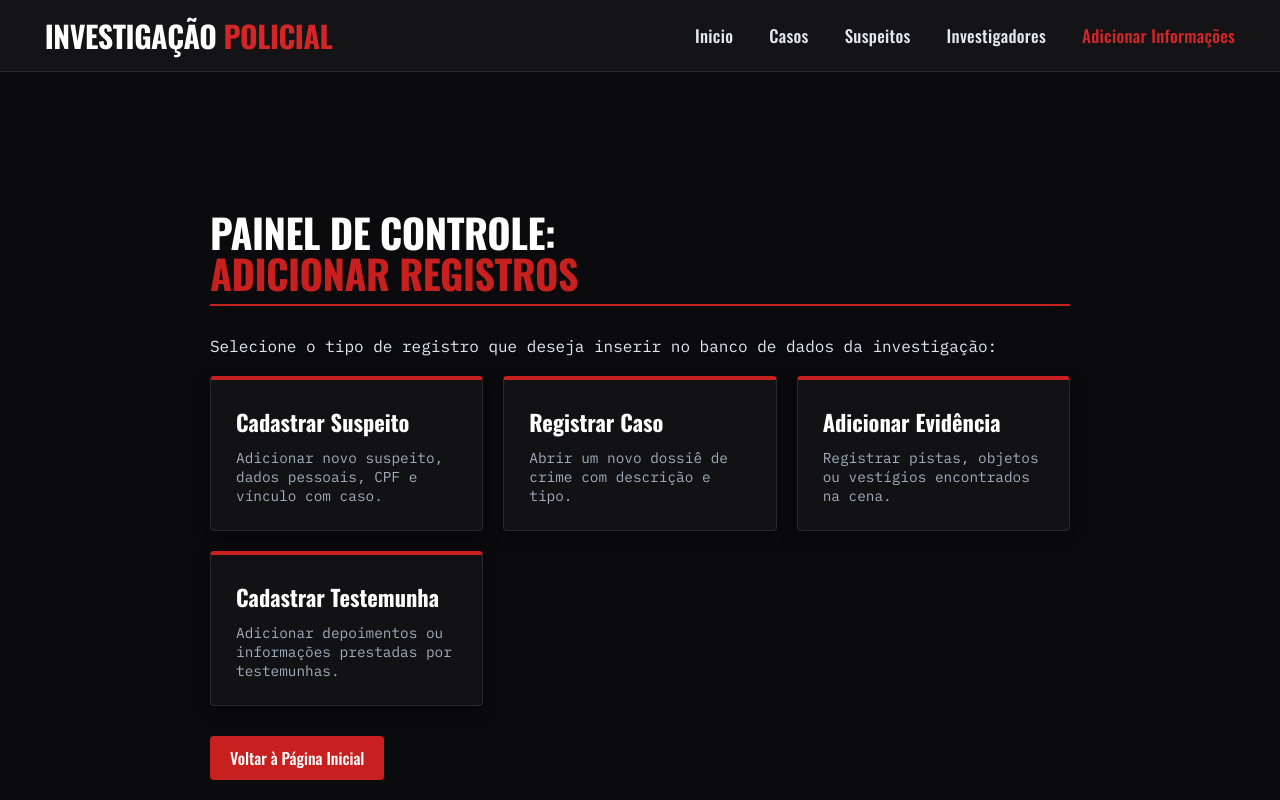
After one commit to nicskxx/investigacao-policial-, a Flask app: page /adicionar-informacoes in a window 1280 px wide. The commit adds this page. Run offline with Flask 3, Linux system fonts and the light colour scheme; some libraries are stand-ins or nearby versions.

Commit message:
criando novas rotas

```diff
--- a/app.py
+++ b/app.py
@@ -129,7 +129,9 @@ def mostrar_investigadores():
     return render_template('mostrar_investigadores.html', investigadores=lista_investigadores)
 
 
-
+@app.route('/adicionar-informacoes')
+def pagina_adicionar_informacoes():
+    return render_template('adicionar_informacoes.html')
 
 
 
--- /dev/null
+++ b/templates/adicionar_informacoes.html
@@ -0,0 +1,125 @@
+<!DOCTYPE html>
+<html lang="pt-BR">
+<head>
+<meta charset="utf-8">
+<meta name="viewport" content="width=device-width, initial-scale=1, viewport-fit=cover">
+<title>Investigação Policial – Adicionar Informações</title>
+<link rel="preconnect" href="https://fonts.googleapis.com">
+<link href="https://fonts.googleapis.com/css2?family=Oswald:wght@500;700&family=Caveat:wght@500;700&family=IBM+Plex+Mono:wght@400;600&display=swap" rel="stylesheet">
+<link rel="stylesheet" href="{{ url_for('static', filename='style.css') }}">
+<style>
+  body {
+    background-color: #0b0b0d;
+    color: #e2e8f0;
+    font-family: 'IBM Plex Mono', monospace;
+    margin: 0;
+    padding: 0;
+  }
+  .container {
+    max-width: 900px;
+    margin: 120px auto 40px auto;
+    padding: 20px;
+  }
+  h1 {
+    font-family: 'Oswald', sans-serif;
+    color: #fff;
+    font-size: 2.5rem;
+    border-bottom: 2px solid #c8201f;
+    padding-bottom: 10px;
+    margin-bottom: 30px;
+  }
+  h1 span.red {
+    color: #c8201f;
+  }
+  .grid-options {
+    display: grid;
+    grid-template-columns: repeat(auto-fit, minmax(250px, 1fr));
+    gap: 20px;
+    margin-top: 20px;
+  }
+  .option-card {
+    background: rgba(255, 255, 255, 0.03);
+    border: 1px solid rgba(255, 255, 255, 0.1);
+    border-top: 4px solid #c8201f;
+    padding: 25px;
+    border-radius: 4px;
+    text-decoration: none;
+    color: inherit;
+    transition: transform 0.2s, background 0.2s;
+    box-shadow: 0 4px 15px rgba(0,0,0,0.5);
+  }
+  .option-card:hover {
+    transform: translateY(-5px);
+    background: rgba(200, 32, 31, 0.08);
+  }
+  .option-card h3 {
+    margin: 0 0 10px 0;
+    font-family: 'Oswald', sans-serif;
+    font-size: 1.4rem;
+    color: #fff;
+  }
+  .option-card p {
+    margin: 0;
+    color: #a0aec0;
+    font-size: 0.9rem;
+  }
+  .back-btn {
+    display: inline-block;
+    margin-top: 30px;
+    padding: 10px 20px;
+    background-color: #c8201f;
+    color: #fff;
+    text-decoration: none;
+    font-family: 'Oswald', sans-serif;
+    border-radius: 4px;
+    transition: background 0.3s;
+  }
+  .back-btn:hover {
+    background-color: #a01918;
+  }
+</style>
+</head>
+<body>
+
+<header class="nav">
+  <a class="logo" href="/">Investigação<span> Policial</span></a>
+  <nav class="menu" aria-label="Principal">
+    <a href="/">Inicio</a>
+    <a href="/casos">Casos</a>
+    <a href="/suspeitos">Suspeitos</a>
+    <a href="/investigadores">Investigadores</a>
+    <a href="/adicionar-informacoes" aria-current="page">Adicionar Informações</a>
+  </nav>
+</header>
+
+<div class="container">
+    <h1>Painel de Controle: <span class="red">Adicionar Registros</span></h1>
+    <p>Selecione o tipo de registro que deseja inserir no banco de dados da investigação:</p>
+
+    <div class="grid-options">
+        <a href="/novo-suspeito" class="option-card">
+            <h3>Cadastrar Suspeito</h3>
+            <p>Adicionar novo suspeito, dados pessoais, CPF e vínculo com caso.</p>
+        </a>
+
+        <a href="#" class="option-card">
+            <h3>Registrar Caso</h3>
+            <p>Abrir um novo dossiê de crime com descrição e tipo.</p>
+        </a>
+
+        <a href="#" class="option-card">
+            <h3>Adicionar Evidência</h3>
+            <p>Registrar pistas, objetos ou vestígios encontrados na cena.</p>
+        </a>
+
+        <a href="#" class="option-card">
+            <h3>Cadastrar Testemunha</h3>
+            <p>Adicionar depoimentos ou informações prestadas por testemunhas.</p>
+        </a>
+    </div>
+
+    <a class="back-btn" href="/">Voltar à Página Inicial</a>
+</div>
+
+</body>
+</html>
--- a/templates/index.html
+++ b/templates/index.html
@@ -16,7 +16,7 @@
     <a href="/casos">Casos</a>
     <a href="/investigadores">Investigadores</a>
     <a href="/suspeitos">suspeitos</a>
-    <a href="#">Adicionar novas informações</a>
+    <a href="/adicionar-informacoes">Adicionar novas informações</a>
   </nav>
   <button class="search" aria-label="Buscar">
     <svg width="26" height="26" viewBox="0 0 24 24" fill="none" stroke="currentColor" stroke-width="1.8" stroke-linecap="round"><circle cx="11" cy="11" r="7"/><path d="M20 20l-4-4"/></svg>
```
Also changed, not shown: templates/adicionar_evidencia.html (added, +10 -0 lines), templates/registrar_caso.html (added, +10 -0 lines).
